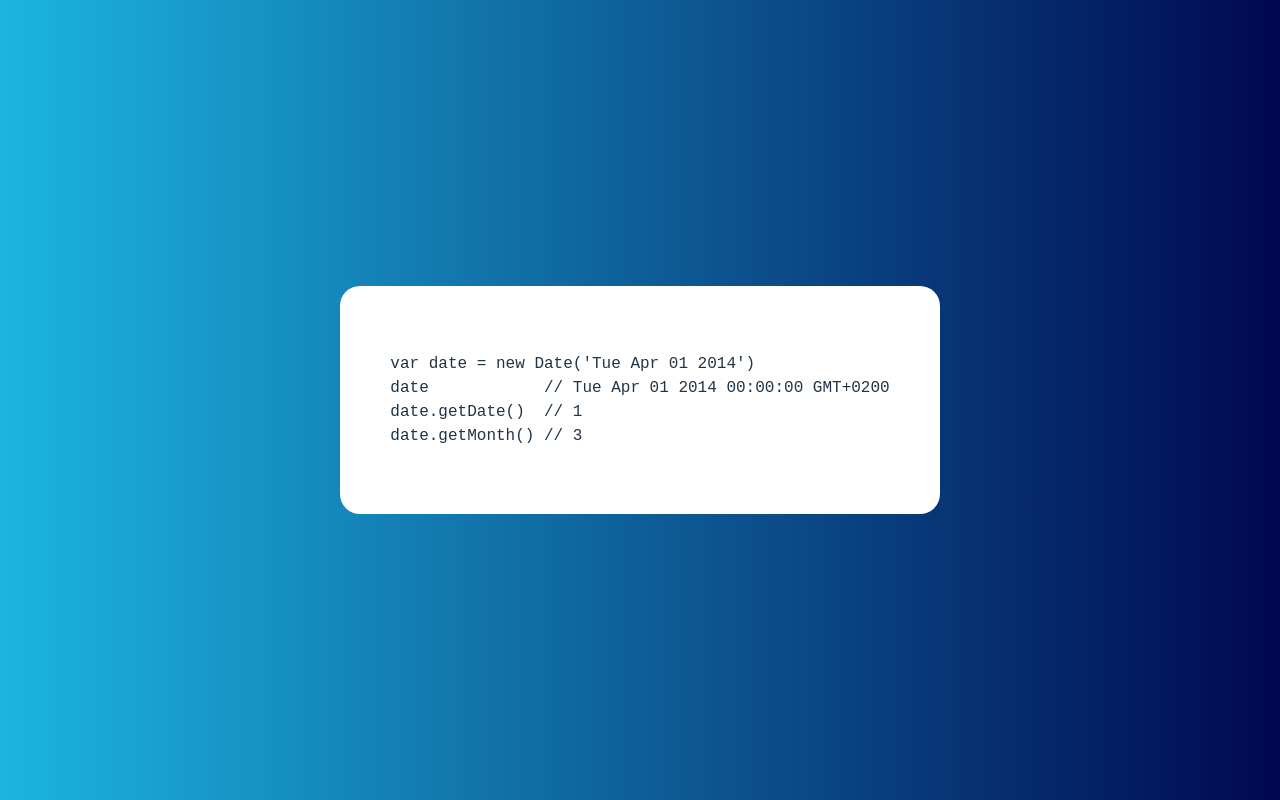
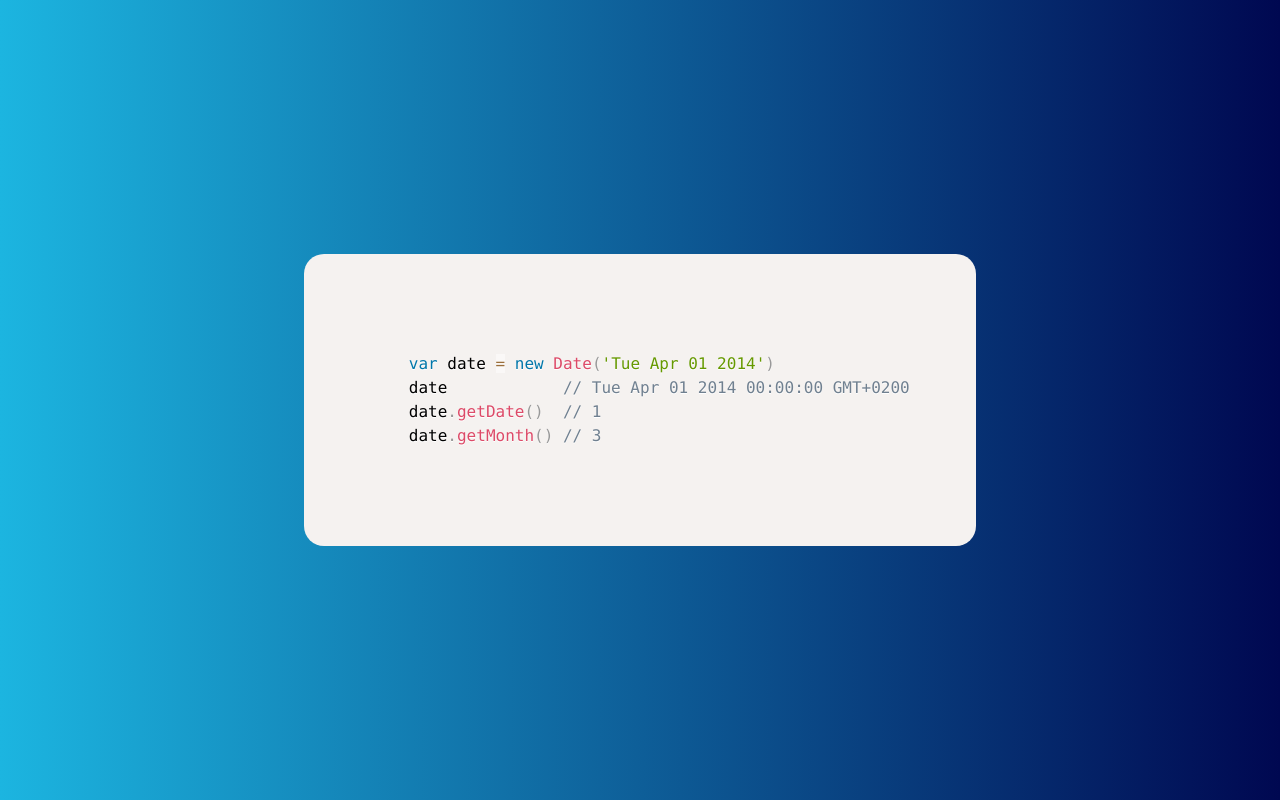
Before and after one commit to bradymholt/daily-wtf-js, a website built with Vite: page index.html in a window 1280 px wide. Built offline with nearby package versions, Linux system fonts and the light colour scheme.

Commit message:
Use prismjs for code formatting

```diff
--- a/index.html
+++ b/index.html
@@ -8,7 +8,7 @@
   </head>
   <body>
     <div id="app">
-      <div id="wtf"></div>
+      <div id="wtf" class="language-javascript"></div>
     </div>
     <script type="module" src="/src/main.ts"></script>
   </body>
--- a/package.json
+++ b/package.json
@@ -9,6 +9,8 @@
     "preview": "vite preview"
   },
   "devDependencies": {
+    "@types/prismjs": "^1.26.0",
+    "prismjs": "^1.29.0",
     "typescript": "^4.9.3",
     "vite": "^4.0.0",
     "vite-plugin-singlefile": "^0.13.2"
--- a/src/main.ts
+++ b/src/main.ts
@@ -1,7 +1,13 @@
 import "./style.css";
+
+import "prismjs/themes/prism.css";
+import Prism from "prismjs";
+Prism.manual = true;
+
 const modules = import.meta.glob("./wtfs/*.html", { as: "raw" });
 const moduleFileNames = Object.keys(modules);
 const randomWtfFileName = moduleFileNames[Math.floor(Math.random() * moduleFileNames.length)];
 modules[randomWtfFileName]().then((randomWtfContent) => {
   document.querySelector<HTMLDivElement>("#wtf")!.innerHTML = randomWtfContent;
+  Prism.highlightAll();
 });
--- a/src/style.css
+++ b/src/style.css
@@ -35,7 +35,7 @@ body {
 }
 
 #wtf {
-  background-color: #ffffff;
+  background-color: #f5f2f0;
   padding: 50px;
   border-radius: 20px;
 }
--- a/src/wtfs/date-crazy.html
+++ b/src/wtfs/date-crazy.html
@@ -1,6 +1,8 @@
 <pre>
-var date = new Date('Tue Apr 01 2014')
-date            // Tue Apr 01 2014 00:00:00 GMT+0200
-date.getDate()  // 1
-date.getMonth() // 3
+  <code>
+    var date = new Date('Tue Apr 01 2014')
+    date            // Tue Apr 01 2014 00:00:00 GMT+0200
+    date.getDate()  // 1
+    date.getMonth() // 3
+  </code>
 </pre>
```
Also changed, not shown: 1 other file.
